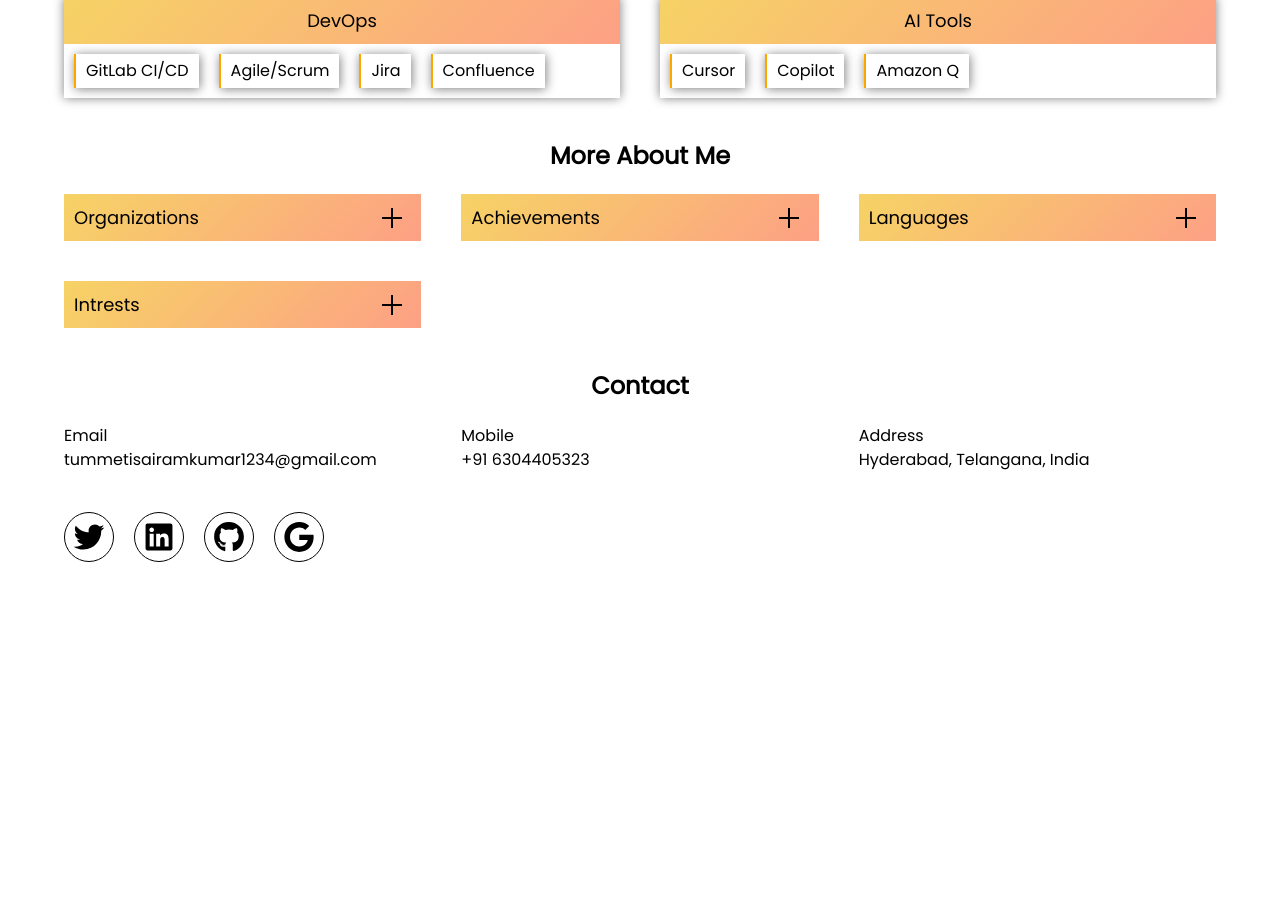
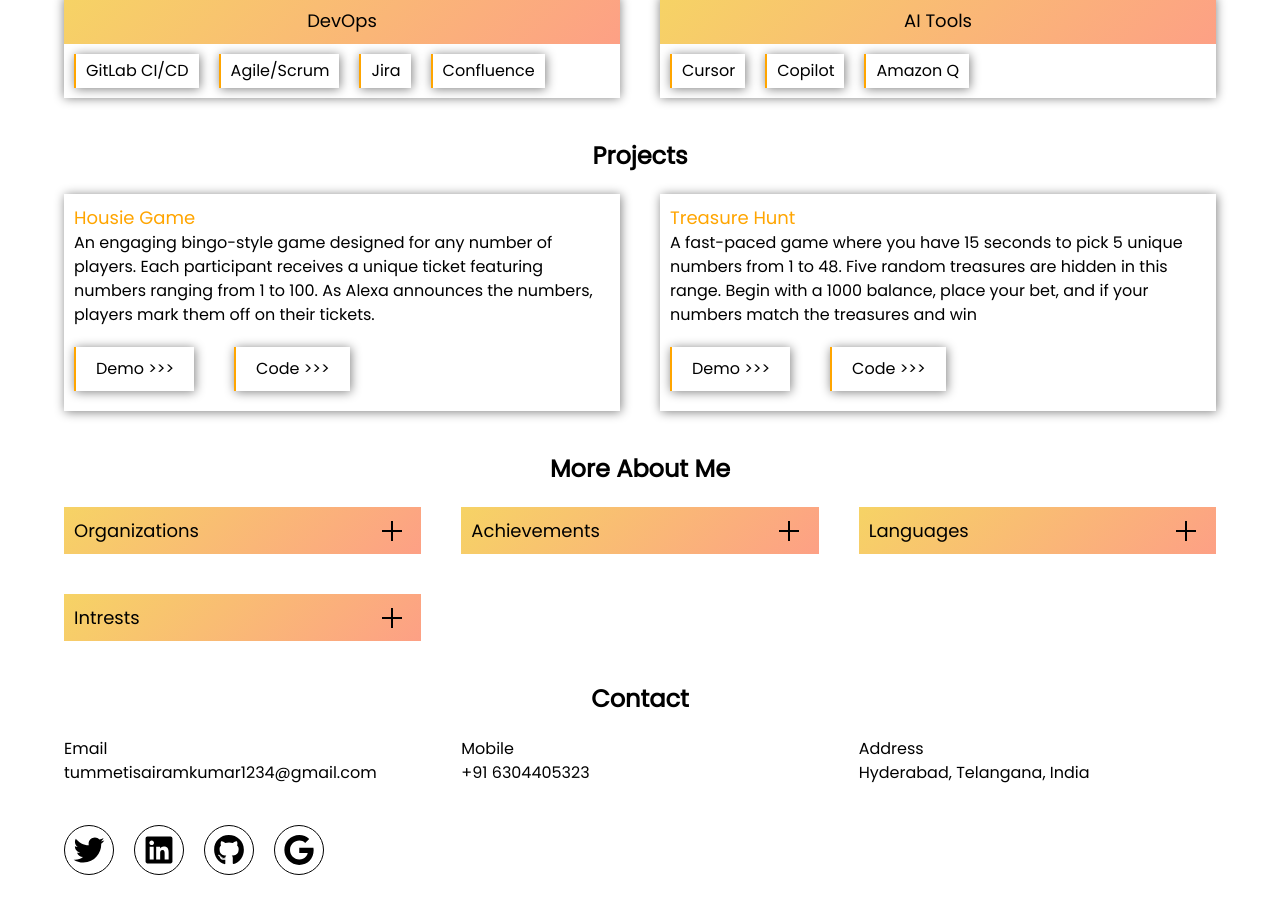
Before and after one commit to Tummeti-Sai-Ram-kumar/portfolio, a React (Vite) app: page / in a window 1280 px wide. Shown: the part 1400-2313 px from the top of the page. Before the commit the page ends 2002 px from the top, so only its background shows below. Built offline with nearby package versions, Linux system fonts and the light colour scheme.

Commit message:
Project Section Integration and CSS Refactoring

```diff
--- a/src/App.tsx
+++ b/src/App.tsx
@@ -6,6 +6,7 @@
 import { Skills } from "./components/Skills";
 import { MileStones } from "./components/MileStones";
 import { Contact } from "./components/Contact";
+import { Projects } from "./components/Projects";
 
 export const App: FC = (): ReactElement => {
   return (
@@ -14,6 +15,7 @@
       <Introduction />
       <Journey />
       <Skills />
+      <Projects />
       <MileStones />
       <Contact />
     </>
--- a/src/components/Introduction.module.css
+++ b/src/components/Introduction.module.css
@@ -36,7 +36,7 @@
 @media (max-width: 1023px) and (orientation: portrait),
 (max-height: 500px) and (orientation: portrait) {
   .introduction {
-    margin: 0 auto;
+    margin: 0 auto 20px;
     display: flex;
     flex-direction: column;
     gap: 10px;
@@ -61,6 +61,11 @@
   .introduction__content span {
     font-size: 14px;
   }
+
+  .introduction__content span {
+    padding: 5px 10px;
+    margin: 10px 10px 0 0;
+  }
 }
 
   @media (max-width: 768px) and (orientation: landscape) {
--- /dev/null
+++ b/src/components/Projects.module.css
@@ -0,0 +1,111 @@
+.projects {
+  width: 90%;
+  margin: 40px auto;
+}
+
+.projects__title {
+  margin-bottom: 20px;
+  text-align: center;
+}
+
+.projects__list {
+  display: grid;
+  grid-template-columns: repeat(auto-fit, minmax(350px, 1fr));
+  grid-gap: 40px;
+}
+
+.project {
+  box-shadow: 1px 1px 10px gray;
+  padding: 10px;
+  font-size: 16px;
+}
+
+.project__name {
+  color: orange;
+  font-size: 18px;
+}
+
+.project__description {
+  overflow-wrap: break-word;
+}
+
+.project__links {
+  display: flex;
+  justify-content: start;
+  align-items: center;
+  margin: 20px 0 10px;
+}
+
+
+.project__demo,
+.project__code {
+  position: relative;
+  padding: 10px 20px;
+  margin-right: 40px;
+  border-left: 2px solid orange;
+  box-shadow: 1px 1px 10px gray;
+  color: black;
+  text-decoration: none;
+  cursor: pointer;
+}
+
+.project__demo::before,
+.project__code::before {
+  z-index: -1;
+  content: '';
+  position: absolute;
+  width: 0;
+  inset: 0;
+  background: orange;
+  transition: width 0.3s ease-in;
+}
+
+.project__demo:hover {
+  font-weight: 600;
+}
+
+.project__code:hover {
+  font-weight: 600;
+}
+
+.project__demo:hover::before,
+.project__code:hover::before {
+  width: 100%;
+}
+
+@media (max-width: 600px) and (orientation: portrait),
+(max-width: 768px) and (orientation: landscape) {
+  .projects {
+    margin: 20px auto;
+  }
+
+  .projects__title {
+    font-size: 18px;
+  }
+
+  .projects__list {
+    display: flex;
+    flex-direction: column;
+    justify-content: center;
+    gap: 20px;
+  }
+
+  .project {
+    font-size: 14px;
+  }
+
+  .project__name {
+    font-size: 16px;
+  }
+
+  .project__links {
+    margin: 10px 0 5px;
+  }
+
+  .project__demo,
+  .project__code {
+    position: relative;
+    padding: 5px 10px;
+    margin-right: 10px;
+ }
+}
--- /dev/null
+++ b/src/components/Projects.tsx
@@ -0,0 +1,37 @@
+import type { FC, ReactElement } from "react"
+
+import styles from "./Projects.module.css"
+
+const projects = [
+  {
+    name: 'Housie Game',
+    description: 'An engaging bingo-style game designed for any number of players. Each participant receives a unique ticket featuring numbers ranging from 1 to 100. As Alexa announces the numbers, players mark them off on their tickets.',
+    code: 'https://github.com/Tummeti-Sai-Ram-kumar/Housie-Game',
+    demo: 'https://www.amazon.in/Tummeti-Sai-Ram-Kumar-skill/dp/B084FHFGM5'
+  },
+  {
+    name: 'Treasure Hunt',
+    description: 'A fast-paced game where you have 15 seconds to pick 5 unique numbers from 1 to 48. Five random treasures are hidden in this range. Begin with a 1000 balance, place your bet, and if your numbers match the treasures and win',
+    code: 'https://github.com/Tummeti-Sai-Ram-kumar/treasure-hunt',
+    demo: 'https://tummeti-sai-ram-kumar.github.io/treasure-hunt/'
+  }
+];
+
+export const Projects: FC = (): ReactElement => {
+  return (
+    <section className={styles.projects}>
+      <h2 className={styles.projects__title}>Projects</h2>
+      <section className={styles.projects__list}>
+        {projects.map((project, index) => (<article key={index} className={styles.project}>
+          <p className={styles.project__name}>{project.name}</p>
+          <p className={styles.project__description}>{project.description}</p>
+          <div className={styles.project__links}>
+            <a href={project.demo} className={styles.project__demo}>{'Demo >>>'}</a>
+            <a href={project.code} className={styles.project__code}>{'Code >>>'}</a>
+          </div>
+          </article>)
+        )}
+      </section>
+    </section>
+  )
+}
--- a/src/components/Skills.module.css
+++ b/src/components/Skills.module.css
@@ -61,5 +61,6 @@
 
   .skills__articleItem {
     font-size: 14px;
+    margin: 8px;
   }
 }
```
Lines whose indentation alone changed are shown as unchanged.
